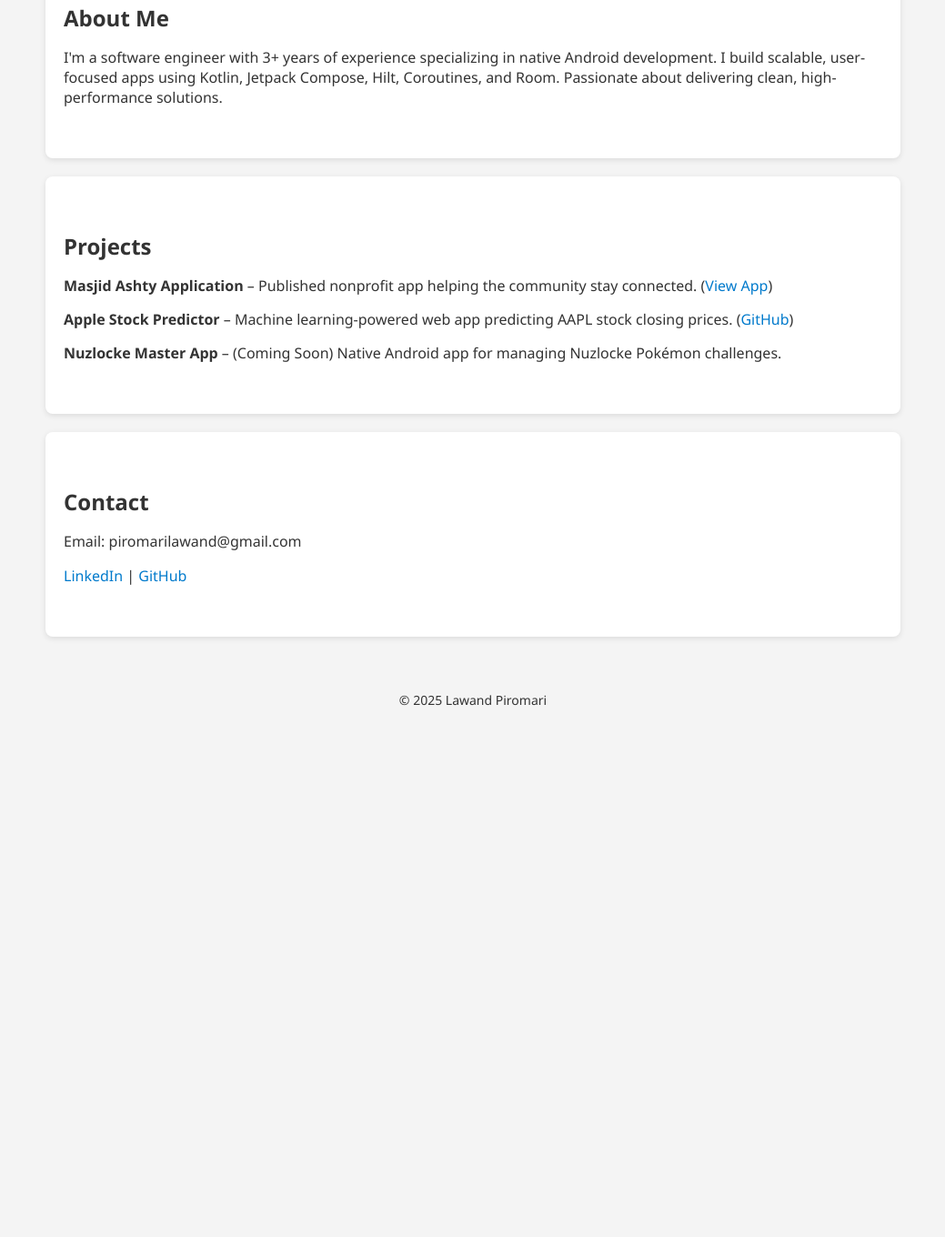
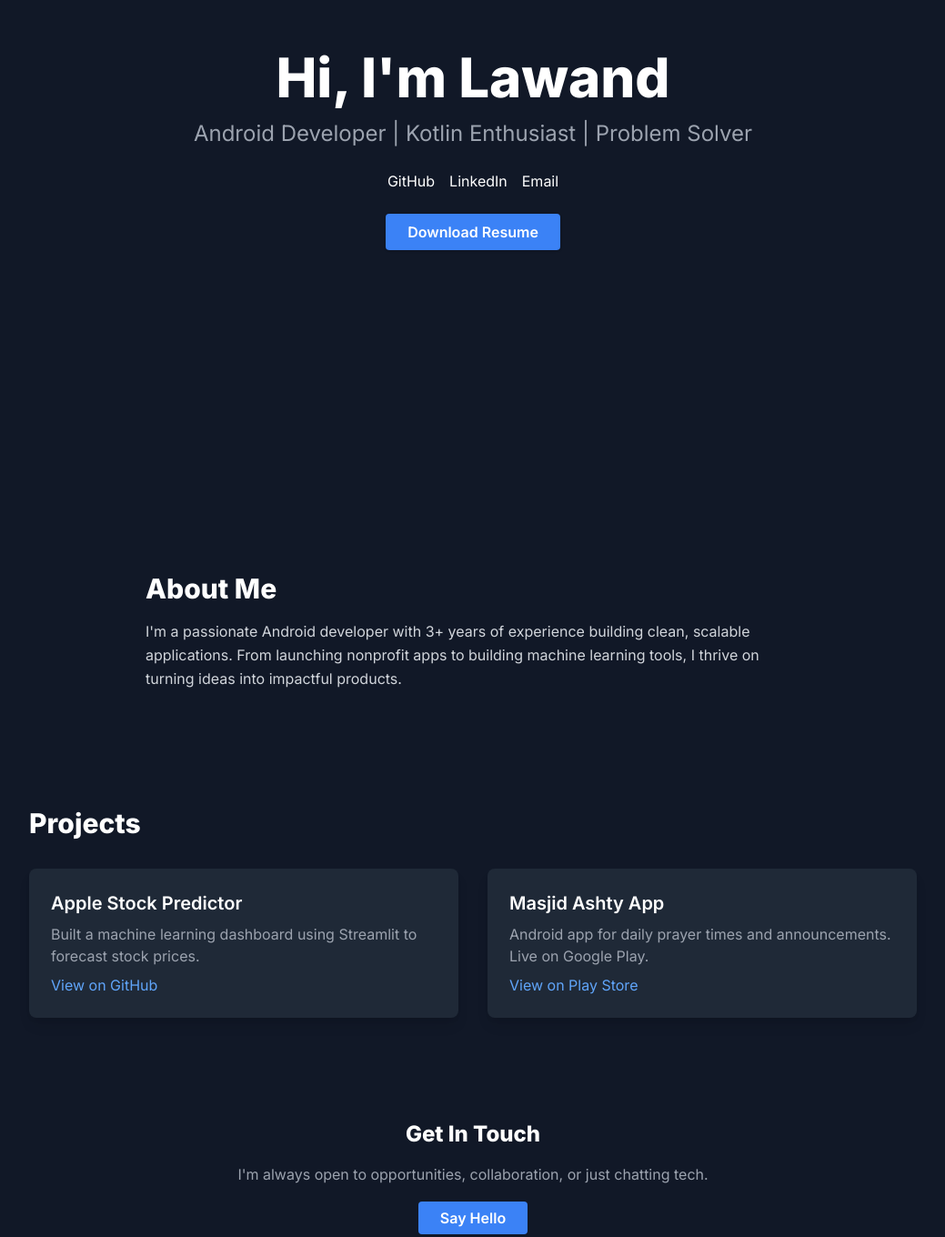
Before and after one commit to Lawand-11/Lawand-11.github.io, a plain HTML site: page index.html in a window 1280 px wide. Shown: the part 235-1595 px from the top of the page at 91% size, without its empty margins (120-1159 px from the left). Before the commit the page ends 1034 px from the top, so only its background shows below. Drawn offline with nearby package versions, Linux system fonts and the light colour scheme.

Commit message:
testing second style

```diff
--- a/index.html
+++ b/index.html
@@ -1,87 +1,67 @@
 <!DOCTYPE html>
 <html lang="en">
 <head>
-    <meta charset="UTF-8">
-    <meta name="viewport" content="width=device-width, initial-scale=1.0">
-    <title>Lawand Piromari | Android Developer</title>
-    <style>
-        body {
-            font-family: 'Segoe UI', Tahoma, Geneva, Verdana, sans-serif;
-            margin: 0;
-            padding: 0;
-            background: #f4f4f4;
-            color: #333;
-        }
-        header {
-            background: #007acc;
-            color: white;
-            padding: 20px;
-            text-align: center;
-        }
-        section {
-            padding: 40px 20px;
-            max-width: 900px;
-            margin: auto;
-            background: white;
-            margin-top: 20px;
-            border-radius: 8px;
-            box-shadow: 0px 2px 6px rgba(0, 0, 0, 0.1);
-        }
-        h1, h2 {
-            margin-bottom: 10px;
-        }
-        ul {
-            list-style: none;
-            padding: 0;
-        }
-        li {
-            margin-bottom: 15px;
-        }
-        a {
-            color: #007acc;
-            text-decoration: none;
-        }
-        a:hover {
-            text-decoration: underline;
-        }
-        footer {
-            text-align: center;
-            padding: 20px;
-            margin-top: 40px;
-            font-size: 14px;
-        }
-    </style>
+  <meta charset="UTF-8" />
+  <meta name="viewport" content="width=device-width, initial-scale=1.0" />
+  <title>Lawand | Android Developer</title>
+  <link href="https://cdn.jsdelivr.net/npm/tailwindcss@2.2.19/dist/tailwind.min.css" rel="stylesheet">
+  <link rel="preconnect" href="https://fonts.googleapis.com">
+  <link rel="preconnect" href="https://fonts.gstatic.com" crossorigin>
+  <link href="https://fonts.googleapis.com/css2?family=Inter:wght@400;600;800&display=swap" rel="stylesheet">
+  <style>
+    body { font-family: 'Inter', sans-serif; }
+  </style>
 </head>
-<body>
+<body class="bg-gray-900 text-white">
+  <!-- Hero Section -->
+  <section class="min-h-screen flex flex-col justify-center items-center text-center px-4">
+    <h1 class="text-4xl md:text-6xl font-extrabold mb-4">Hi, I'm Lawand</h1>
+    <p class="text-xl md:text-2xl text-gray-400 mb-6">Android Developer | Kotlin Enthusiast | Problem Solver</p>
+    <div class="flex gap-4 mb-6">
+      <a href="https://github.com/Lawand-11" class="hover:text-blue-400" target="_blank">GitHub</a>
+      <a href="https://linkedin.com/in/lawand" class="hover:text-blue-400" target="_blank">LinkedIn</a>
+      <a href="mailto:youremail@example.com" class="hover:text-blue-400">Email</a>
+    </div>
+    <a href="/resume.pdf" class="bg-blue-500 hover:bg-blue-600 text-white font-semibold py-2 px-6 rounded shadow">Download Resume</a>
+  </section>
 
-    <header>
-        <h1>Lawand Piromari</h1>
-        <p>Software Engineer | Android Developer</p>
-    </header>
+  <!-- About Section -->
+  <section class="max-w-3xl mx-auto px-6 py-16">
+    <h2 class="text-3xl font-bold mb-4">About Me</h2>
+    <p class="text-gray-300 leading-relaxed">
+      I'm a passionate Android developer with 3+ years of experience building clean, scalable applications.
+      From launching nonprofit apps to building machine learning tools, I thrive on turning ideas into impactful products.
+    </p>
+  </section>
 
-    <section>
-        <h2>About Me</h2>
-        <p>I'm a software engineer with 3+ years of experience specializing in native Android development. I build scalable, user-focused apps using Kotlin, Jetpack Compose, Hilt, Coroutines, and Room. Passionate about delivering clean, high-performance solutions.</p>
-    </section>
+  <!-- Project Section Placeholder -->
+  <section class="max-w-5xl mx-auto px-6 py-16">
+    <h2 class="text-3xl font-bold mb-8">Projects</h2>
+    <div class="grid gap-8 md:grid-cols-2">
+      <!-- Project Card 1 -->
+      <div class="bg-gray-800 p-6 rounded-lg shadow-lg">
+        <h3 class="text-xl font-semibold mb-2">Apple Stock Predictor</h3>
+        <p class="text-gray-400 mb-2">Built a machine learning dashboard using Streamlit to forecast stock prices.</p>
+        <a href="https://github.com/Lawand-11/WGUC964" class="text-blue-400 hover:underline" target="_blank">View on GitHub</a>
+      </div>
+      <!-- Project Card 2 -->
+      <div class="bg-gray-800 p-6 rounded-lg shadow-lg">
+        <h3 class="text-xl font-semibold mb-2">Masjid Ashty App</h3>
+        <p class="text-gray-400 mb-2">Android app for daily prayer times and announcements. Live on Google Play.</p>
+        <a href="https://play.google.com/store/apps/details?id=com.masjidashty" class="text-blue-400 hover:underline" target="_blank">View on Play Store</a>
+      </div>
+    </div>
+  </section>
 
-    <section>
-        <h2>Projects</h2>
-        <ul>
-            <li><strong>Masjid Ashty Application</strong> – Published nonprofit app helping the community stay connected. (<a href="https://play.google.com/store/apps/details?id=com.masjidashty.app" target="_blank">View App</a>)</li>
-            <li><strong>Apple Stock Predictor</strong> – Machine learning-powered web app predicting AAPL stock closing prices. (<a href="https://github.com/Lawand-11/WGUC964" target="_blank">GitHub</a>)</li>
-            <li><strong>Nuzlocke Master App</strong> – (Coming Soon) Native Android app for managing Nuzlocke Pokémon challenges.</li>
-        </ul>
-    </section>
+  <!-- Contact Section -->
+  <section class="text-center py-12">
+    <h2 class="text-2xl font-bold mb-4">Get In Touch</h2>
+    <p class="text-gray-400 mb-6">I'm always open to opportunities, collaboration, or just chatting tech.</p>
+    <a href="mailto:youremail@example.com" class="bg-blue-500 hover:bg-blue-600 text-white font-semibold py-2 px-6 rounded">Say Hello</a>
+  </section>
 
-    <section>
-        <h2>Contact</h2>
-        <p>Email: piromarilawand@gmail.com</p>
-        <p><a href="https://www.linkedin.com/in/lawand/" target="_blank">LinkedIn</a> | <a href="https://github.com/Lawand-11" target="_blank">GitHub</a></p>
-    </section>
-
-    <footer>
-        &copy; 2025 Lawand Piromari
-    </footer>
-
+  <footer class="text-center text-gray-500 py-6 text-sm">
+    &copy; 2024 Lawand. All rights reserved.
+  </footer>
 </body>
 </html>
```
